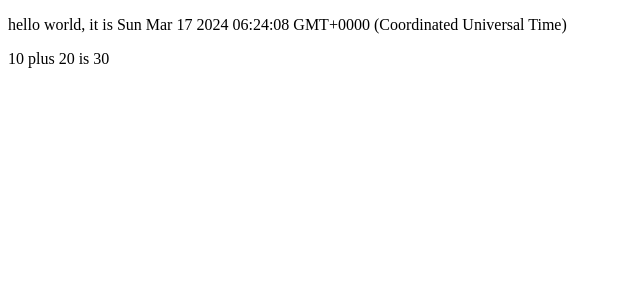
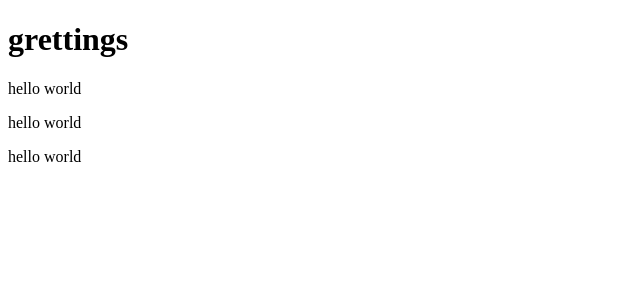
Before and after one commit to debbiezhu/fullstackopenStudy, a React (Vite) app in the folder part1/: page / in a window 1280 px wide. Shown: the top 300 px of the page, without its empty margins (0-640 px from the left). Built offline with nearby package versions, Linux system fonts and the light colour scheme.

Commit message:
fin multi component

```diff
--- a/part1/src/App.jsx
+++ b/part1/src/App.jsx
@@ -1,14 +1,18 @@
-const App = () => {
-  const now = new Date()
-  const a = 10
-  const b = 20
-  console.log(now, a + b)
+const Hello = () => {
   return (
     <div>
-      <p>hello world, it is {now.toString()}</p>
-      <p>
-        {a} plus {b} is {a + b}
-      </p>
+      <p>hello world</p>
+    </div>
+  )
+}
+
+const App = () => {
+  return (
+    <div>
+      <h1>grettings</h1>
+      <Hello />
+      <Hello />
+      <Hello />
     </div>
   )
 }
```
Also changed, not shown: 1 other file (tests, documents, lock files or other folders).
